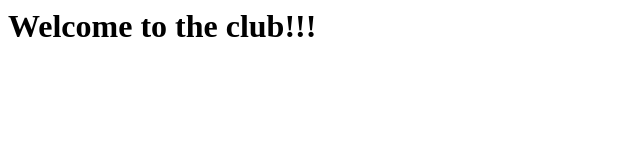
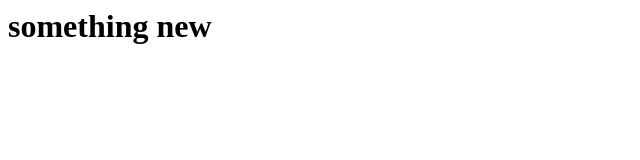
Before and after one commit to daru79/gittest, a plain HTML site: page index.html in a window 1280 px wide. Shown: the whole page, without its empty margins (0-640 px from the left). Drawn offline with Linux system fonts and the light colour scheme.

Commit message:
nowe zmiany w pliku

```diff
--- a/index.html
+++ b/index.html
@@ -1 +1 @@
-<h1>Welcome to the club!!!</h1>
+<h1>something new</h1>
```
